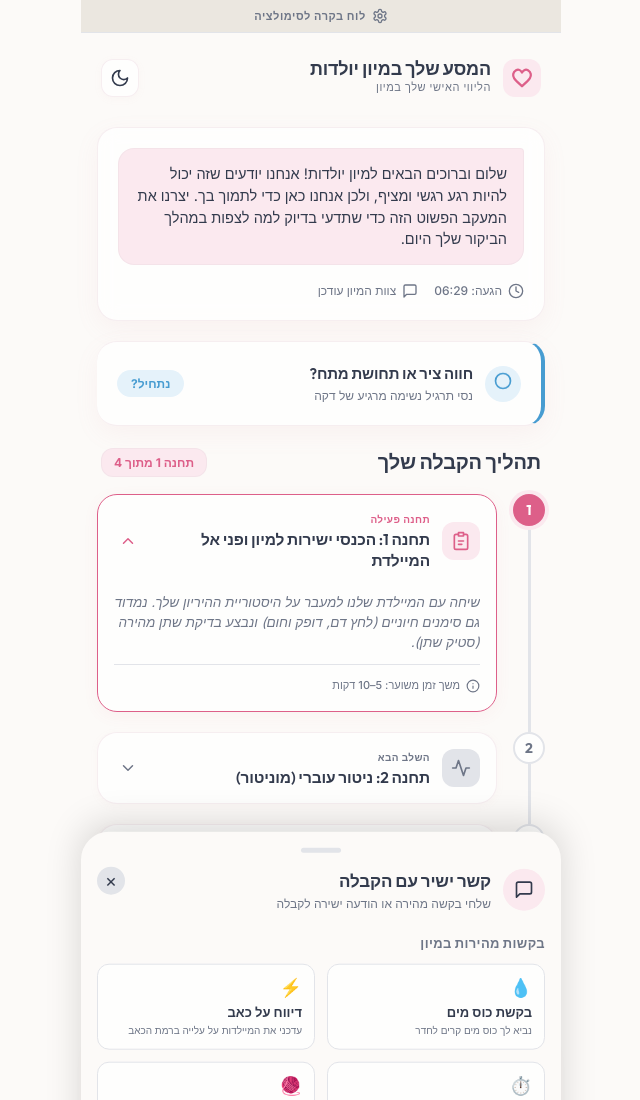
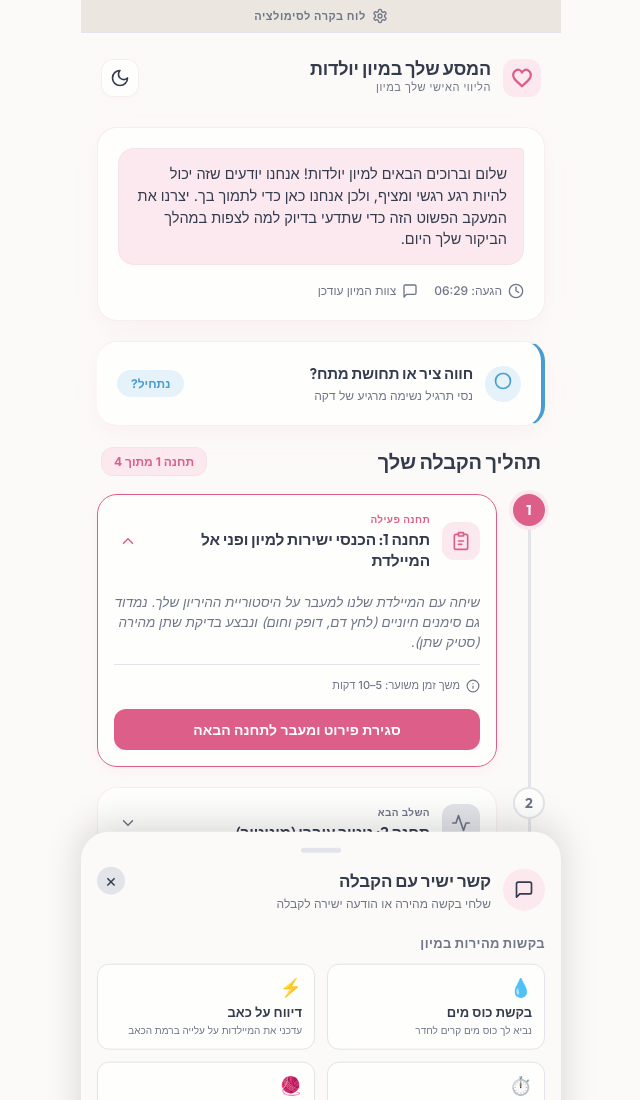
Before and after one commit to beresim-sys/triage-app, a website built with Vite: page index.html in a window 1280 px wide. Shown: the top 1100 px of the page, without its empty margins (319-959 px from the left). Built offline with nearby package versions, Linux system fonts and the light colour scheme.

Commit message:
Add next-step transition buttons back to Stations 1, 2, and 3 to collapse current station and expand the next station

```diff
--- a/index.html
+++ b/index.html
@@ -156,6 +156,7 @@
                 <svg viewBox="0 0 24 24" width="14" height="14" class="info-inline"><circle cx="12" cy="12" r="10" fill="none" stroke="currentColor" stroke-width="2"/><path d="M12 16v-4m0-4h.01" stroke="currentColor" stroke-width="2" stroke-linecap="round"/></svg>
                 <span>משך זמן משוער: 5–10 דקות</span>
               </div>
+              <button class="next-step-btn" onclick="if(window.toggleToNextStep) { window.toggleToNextStep(0); } else { alert('שגיאה: קובץ main.js לא נטען עדיין בדפדפן'); } event.stopPropagation();">סגירת פירוט ומעבר לתחנה הבאה</button>
             </div>
           </div>
         </div>
@@ -194,6 +195,7 @@
                 <svg viewBox="0 0 24 24" width="14" height="14" class="info-inline"><circle cx="12" cy="12" r="10" fill="none" stroke="currentColor" stroke-width="2"/><path d="M12 16v-4m0-4h.01" stroke="currentColor" stroke-width="2" stroke-linecap="round"/></svg>
                 <span>משך זמן משוער: 20–30 דקות</span>
               </div>
+              <button class="next-step-btn" onclick="if(window.toggleToNextStep) { window.toggleToNextStep(1); } else { alert('שגיאה: קובץ main.js לא נטען עדיין בדפדפן'); } event.stopPropagation();">סגירת פירוט ומעבר לתחנה הבאה</button>
             </div>
           </div>
         </div>
@@ -232,6 +234,7 @@
                 <svg viewBox="0 0 24 24" width="14" height="14" class="info-inline"><circle cx="12" cy="12" r="10" fill="none" stroke="currentColor" stroke-width="2"/><path d="M12 16v-4m0-4h.01" stroke="currentColor" stroke-width="2" stroke-linecap="round"/></svg>
                 <span>משך זמן משוער: 15–20 דקות</span>
               </div>
+              <button class="next-step-btn" onclick="if(window.toggleToNextStep) { window.toggleToNextStep(2); } else { alert('שגיאה: קובץ main.js לא נטען עדיין בדפדפן'); } event.stopPropagation();">סגירת פירוט ומעבר לתחנה הבאה</button>
             </div>
           </div>
         </div>
--- a/main.js
+++ b/main.js
@@ -533,6 +533,10 @@
     addChatMessage('system', "תהליך המיון הושלם בהצלחה. בריאות שלמה וידיים מלאות!");
   };
 
+  window.toggleToNextStep = (currentIdx) => {
+    transitionToStep(currentIdx + 1);
+  };
+
 };
 
 // Timing-safe window load trigger
```
